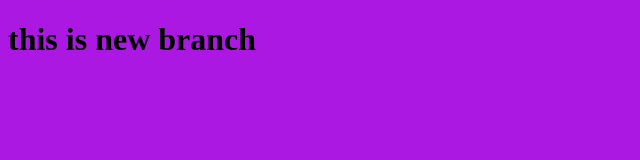
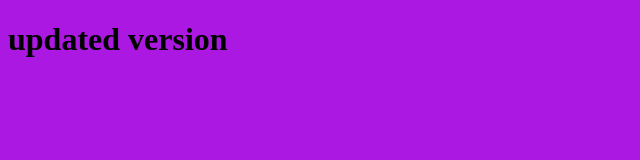
Before and after one commit to mohamedhazem4959/myProject, a plain HTML site: page index.html in a window 1280 px wide. Shown: the whole page, without its empty margins (0-640 px from the left). Drawn offline with Linux system fonts and the light colour scheme.

Commit message:
a new version on the heder

```diff
--- a/index.html
+++ b/index.html
@@ -8,7 +8,7 @@
 </head>
 <body>
 
-  <h1>this is new branch</h1>
+  <h1>updated version </h1>
   <script src="Gitt.js">
 
   </script>
```
